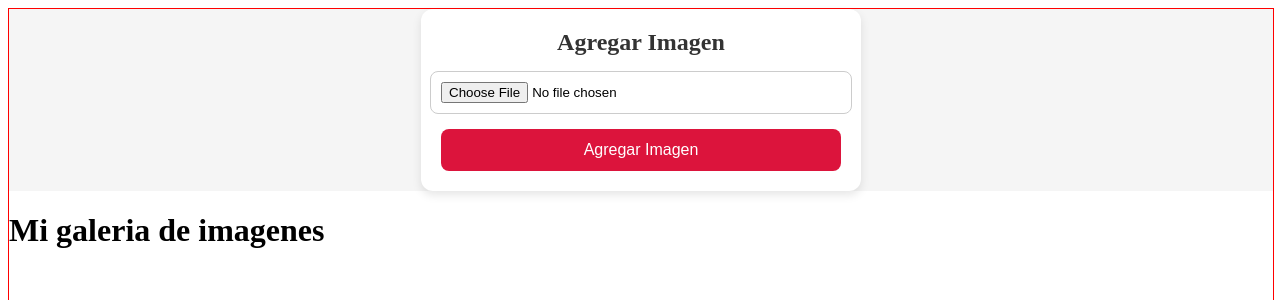
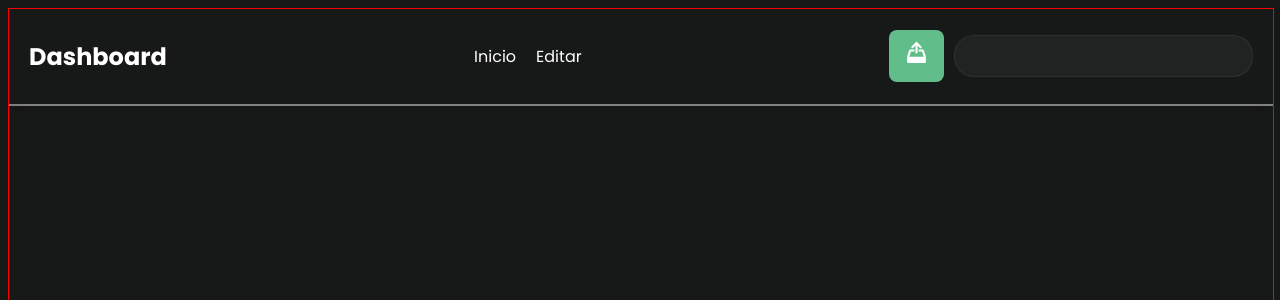
Before and after one commit to DavidMC-35/gallery-app, a Vue app: page / in a window 1280 px wide. Shown: the top 300 px of the page. Built offline with nearby package versions, Linux system fonts and the light colour scheme.

Commit message:
Creación y modificación inicial de la barra de navegación

```diff
--- a/index.html
+++ b/index.html
@@ -4,6 +4,10 @@
     <meta charset="UTF-8">
     <link rel="icon" href="/favicon.ico">
     <meta name="viewport" content="width=device-width, initial-scale=1.0">
+    <link rel="stylesheet" href="./src/assets/style.css">
+    <link rel="preconnect" href="https://fonts.googleapis.com">
+    <link rel="preconnect" href="https://fonts.gstatic.com" crossorigin>
+    <link href="https://fonts.googleapis.com/css2?family=Poppins:ital,wght@0,100;0,200;0,300;0,400;0,500;0,600;0,700;0,800;0,900;1,100;1,200;1,300;1,400;1,500;1,600;1,700;1,800;1,900&display=swap" rel="stylesheet">
     <title>Vite App</title>
   </head>
   <body>
--- a/src/App.vue
+++ b/src/App.vue
@@ -1,8 +1,9 @@
 
 <template>
   <div class="dashboard">
-    <GalleryForm @newImage="handleImage"></GalleryForm>
-    <h1>Mi galeria de imagenes</h1>
+    <GalleryNav></GalleryNav>
+    <!-- <GalleryForm @newImage="handleImage"></GalleryForm> -->
+    <!-- <h1>Mi galeria de imagenes</h1> -->
     <GalleryContainer></GalleryContainer>
   </div>
 </template>
@@ -11,6 +12,7 @@
 
     import {ref} from "vue"
     import GalleryForm from './components/gallery/GalleryForm.vue'
+    import GalleryNav from './components/gallery/GalleryNavBar.vue'
     import GalleryContainer from './components/gallery/GalleryContainer.vue'
 
     const gallery = ref([])
--- /dev/null
+++ b/src/assets/style.css
@@ -0,0 +1,7 @@
+*{
+    font-family: "Poppins";
+}
+
+body{
+    background-color: #171918;
+}
--- /dev/null
+++ b/src/components/gallery/GalleryNavBar.vue
@@ -0,0 +1,102 @@
+<template>
+    <nav class="navbar">
+        <div class="navbar-logo">
+            <h1>Dashboard</h1>
+        </div>
+        <ul class="navbar-links">
+            <li><a href="#home">Inicio</a></li>
+            <li><a href="#gallery">Editar</a></li>
+        </ul>
+
+        <div class="navbar-options">
+            <button class="navbar-button" @click="handleAddImage"><svg xmlns="http://www.w3.org/2000/svg" width="60" height="60" viewBox="0 0 24 24"><path fill="#ffffff" d="M20.987 16a1 1 0 0 0-.039-.316l-2-6A1 1 0 0 0 18 9h-4v2h3.279l1.667 5H5.054l1.667-5H10V9H6a1 1 0 0 0-.948.684l-2 6a1 1 0 0 0-.039.316C3 16 3 21 3 21a1 1 0 0 0 1 1h16a1 1 0 0 0 1-1s0-5-.013-5M16 7.904c.259 0 .518-.095.707-.283a1 1 0 0 0 0-1.414L12 1.5L7.293 6.207a1 1 0 0 0 0 1.414c.189.189.448.283.707.283s.518-.094.707-.283L11 5.328V12a1 1 0 0 0 2 0V5.328l2.293 2.293a1 1 0 0 0 .707.283"/></svg></button>
+            <input type="text" class="search-input">
+        </div>
+    </nav>
+</template>
+
+<script setup>
+const handleAddImage = () => {
+    console.log("Abrir formulario para agregar imagen");
+};
+</script>
+
+<style scoped>
+.navbar {
+    display: flex;
+    justify-content: space-between;
+    align-items: center;
+    padding: 10px 20px;
+    /* background-color: #333; */
+    border-bottom: 2px solid gray;
+    color: white;
+    box-shadow: 0px 4px 10px rgba(0, 0, 0, 0.1);
+}
+
+.navbar-logo h1 {
+    /* margin: 0; */
+    /* font-size: 2rem; */
+    color: white;
+}
+
+.navbar-links {
+    display: flex;
+    list-style: none;
+    gap: 20px;
+    margin: 0;
+    padding: 0;
+}
+
+.navbar-links li a {
+    text-decoration: none;
+    color: white;
+    font-size: 1rem;
+    transition: color 0.3s;
+}
+
+.navbar-links li a:hover {
+    color: lightgray;
+}
+
+.navbar-options{
+    display: flex;
+    justify-content: center;
+    align-items: center;
+    gap: 10px;
+}
+
+.navbar-button {
+    padding: 10px 15px;
+    border: none;
+    border-radius: 8px;
+    background-color: #61BE8B;
+    color: white;
+    font-size: 1rem;
+    cursor: pointer;
+    transition: background-color 0.3s, transform 0.2s;
+}
+
+.navbar-button svg{
+    height: 25px;
+    width: 25px;
+}
+
+.navbar-button:hover {
+    background-color: #3b9e67;
+    transform: translateY(-2px);
+}
+
+.navbar-button:active {
+    transform: translateY(0);
+}
+
+
+.search-input{
+    padding: 10px 20px;
+    border-radius: 20px;
+    background-color: #202322;
+    border: 1px solid rgba(106, 106, 106, 0.186);
+    outline: none;
+    color: #fff;
+}
+</style>
```
